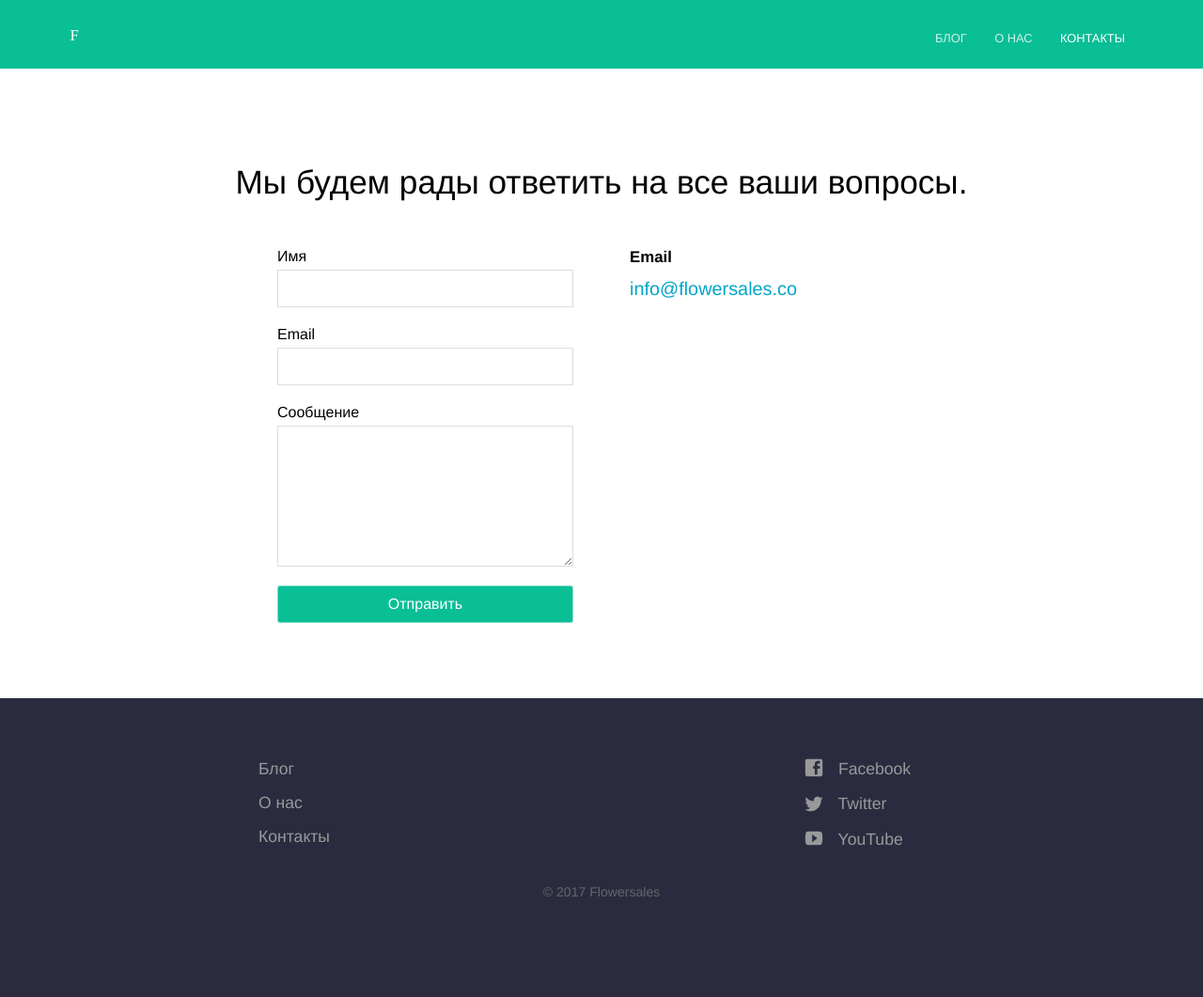
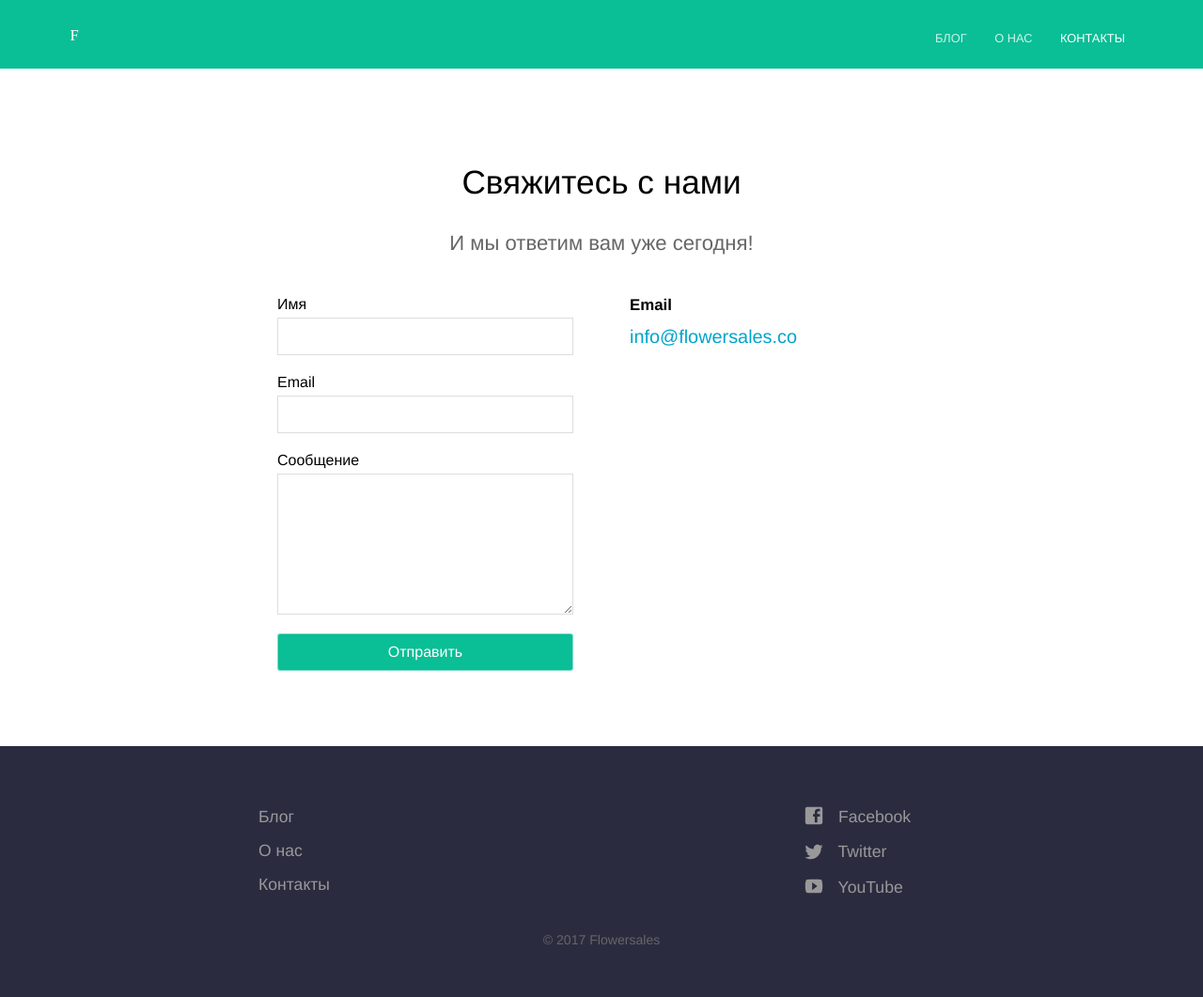
Before and after one commit to vasilenkoigor/Flowersales, a Jekyll site: the page built from contact.html, in a window 1280 px wide. Shown: the whole page at 94% size. Built offline with Jekyll 4.4.1, drawn with Linux system fonts in a browser that asks for light colours; before the commit the page ends 1010 px from its top, so only the background shows below that.

Commit message:
Updated contacts

```diff
--- a/contact.html
+++ b/contact.html
@@ -1,6 +1,7 @@
 ---
 title: Контакты
-heading: Мы будем рады ответить на все ваши вопросы.
+heading: Свяжитесь с нами
+description: И мы ответим вам уже сегодня!
 ---
 
 <div class="contact-box">
```
